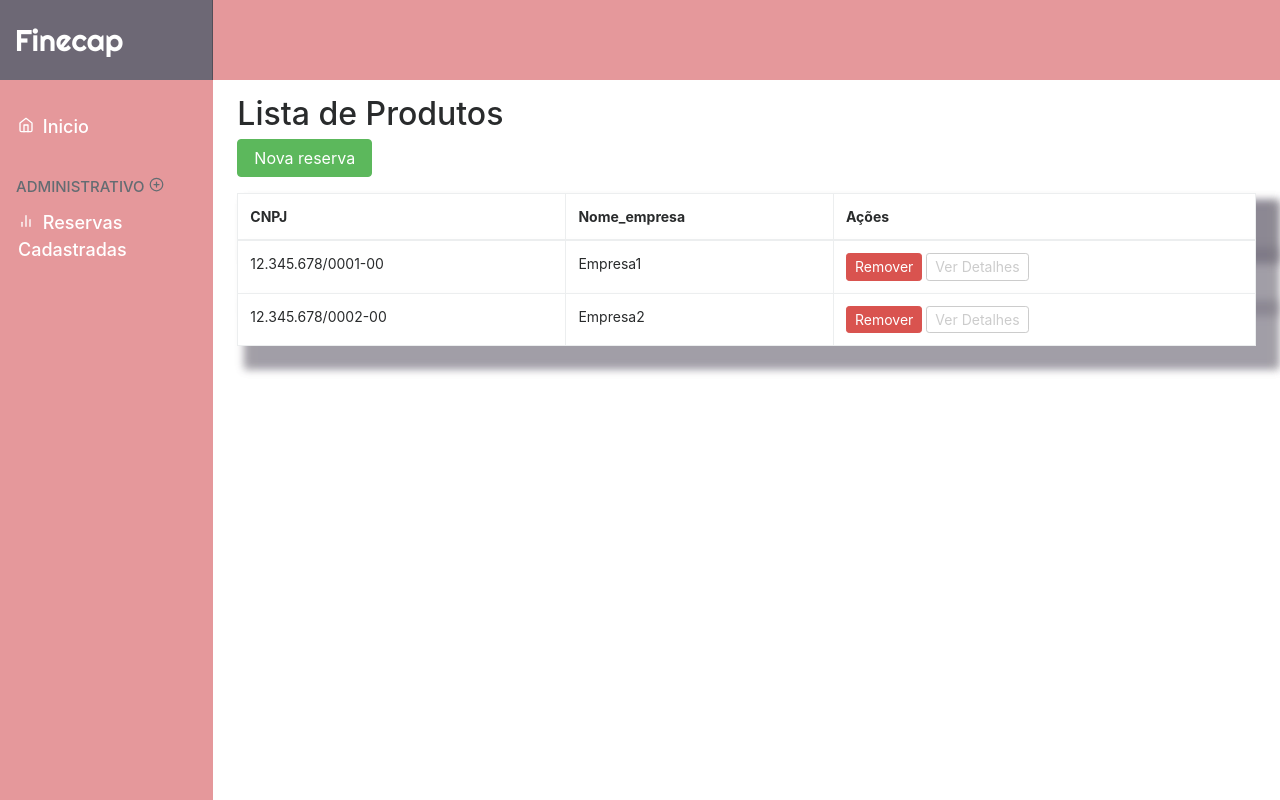
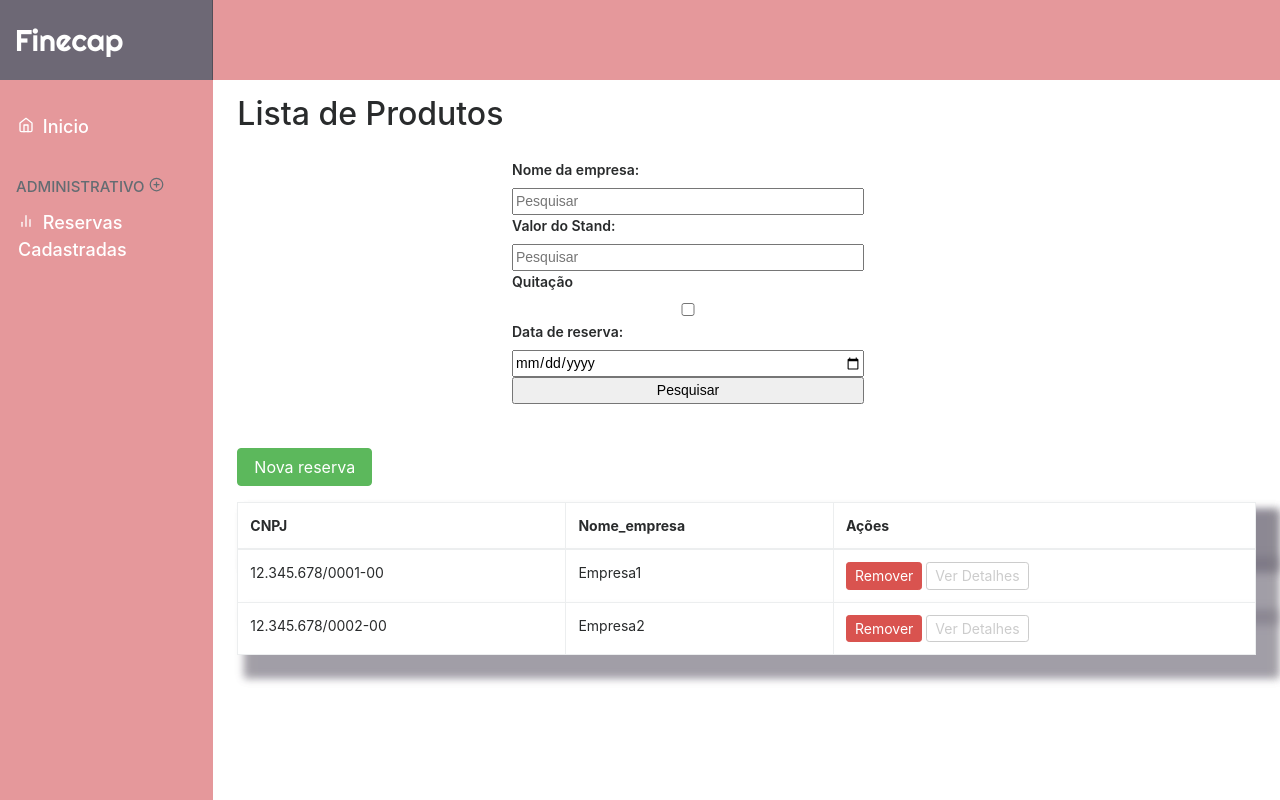
Before and after one commit to vitorianaomi/Atv1PI3b, a Django app: page /reserva/listar/ in a window 1280 px wide. Run offline with Django 4.2, Linux system fonts and the light colour scheme; data comes from the database, SQL or seed files in the repository; both versions use the stored data as it was after the commit.

Commit message:
Atividade

```diff
--- a/finecap/models.py
+++ b/finecap/models.py
@@ -16,7 +16,7 @@ class Reserva(models.Model):
     quitado = models.BooleanField()
     img = models.ImageField(upload_to = 'imagens', verbose_name = 'imagem')
     stand = models.ForeignKey(Stand, on_delete = models.CASCADE)
-    data = models.DateField()
+    data= models.DateTimeField(auto_now = True)
 
     def __str__(self):
         return self.cnpj
--- a/finecap/templates/reservas.html
+++ b/finecap/templates/reservas.html
@@ -2,6 +2,21 @@
 
 {% block center %}
 <h2>Lista de Produtos</h2>
+
+<div class="card-body mb-4 space">
+    <form method="GET" action="">
+        <label>Nome da empresa: </label>
+        <input type="text" name="nome_empresa" placeholder="Pesquisar">
+        <label>Valor do Stand: </label>
+        <input type="float" name="valor" placeholder="Pesquisar">
+        <label>Quitação </label>
+        <input type="checkbox" name="quitado" placeholder="Pesquisar">
+        <label>Data de reserva: </label>
+        <input type="date" name="data" placeholder="Pesquisar">
+
+        <input type="submit" value="Pesquisar" id="buttonSearch">
+    </form>
+</div>
 
 <a href="{% url 'reserva_criar' %}" class="btn btn-success mb-3">Nova reserva</a>
 
@@ -20,7 +35,8 @@
             <td>{{ res.nome_empresa }}</td>
             <td>
                 <a href="{% url 'reserva_remover' id=res.id %}" class="btn btn-danger btn-sm">Remover</a>
-                <a href="{% url 'reserva_detalhar' id=res.id %}" class="btn btn-sm btn-outline-secondary">Ver Detalhes</a>
+                <a href="{% url 'reserva_detalhar' id=res.id %}" class="btn btn-sm btn-outline-secondary">Ver
+                    Detalhes</a>
             </td>
         </tr>
         {% endfor %}
--- a/finecap/views.py
+++ b/finecap/views.py
@@ -3,15 +3,19 @@ from .models import Reserva
 from .forms import ReservaForm
 
 # Create your views here.
+
+
 def index(request):
     objetos = Reserva.objects.all()
-    context = {'objetos' : objetos}
+    context = {'objetos': objetos}
     return render(request, 'index.html', context)
+
 
 def reserva_remover(request, id):
     reserva = get_object_or_404(Reserva, id=id)
     reserva.delete()
     return redirect('reserva_listar')
+
 
 def reserva_criar(request):
     if request.method == 'POST':
@@ -25,12 +29,25 @@ def reserva_criar(request):
         form = ReservaForm()
     return render(request, 'formreserva.html', {'form': form})
 
+
 def reserva_listar(request):
     reservas = Reserva.objects.all().order_by('data')
-    context = {'reservas' : reservas}
-    return render(request, 'reservas.html', context)
+    if (request.GET.get('nome_empresa')):
+        reservas = reservas.filter(
+            nome_empresa__contains=request.GET.get('nome_empresa'))
+    if (request.GET.get('quitado')):
+        reservas = reservas.filter(quitado=True)
+    if (request.GET.get('valor')):
+        reservas = reservas.filter(stand__valor=request.GET.get('valor'))
+    if (request.GET.get('data')):
+        reservas = reservas.filter(data__date=request.GET.get('data'))
+    context = {
+        'reservas': reservas
+    }
+    return render(request, "reservas.html", context)
+
 
 def reserva_detalhar(request, id):
     reserva = get_object_or_404(Reserva, id=id)
-    context={'reserva' : reserva}
+    context = {'reserva': reserva}
     return render(request, 'detalhe.html', context)
```
Also changed, not shown: db.sqlite3, finecap/migrations/0003_alter_reserva_data.py (added).
